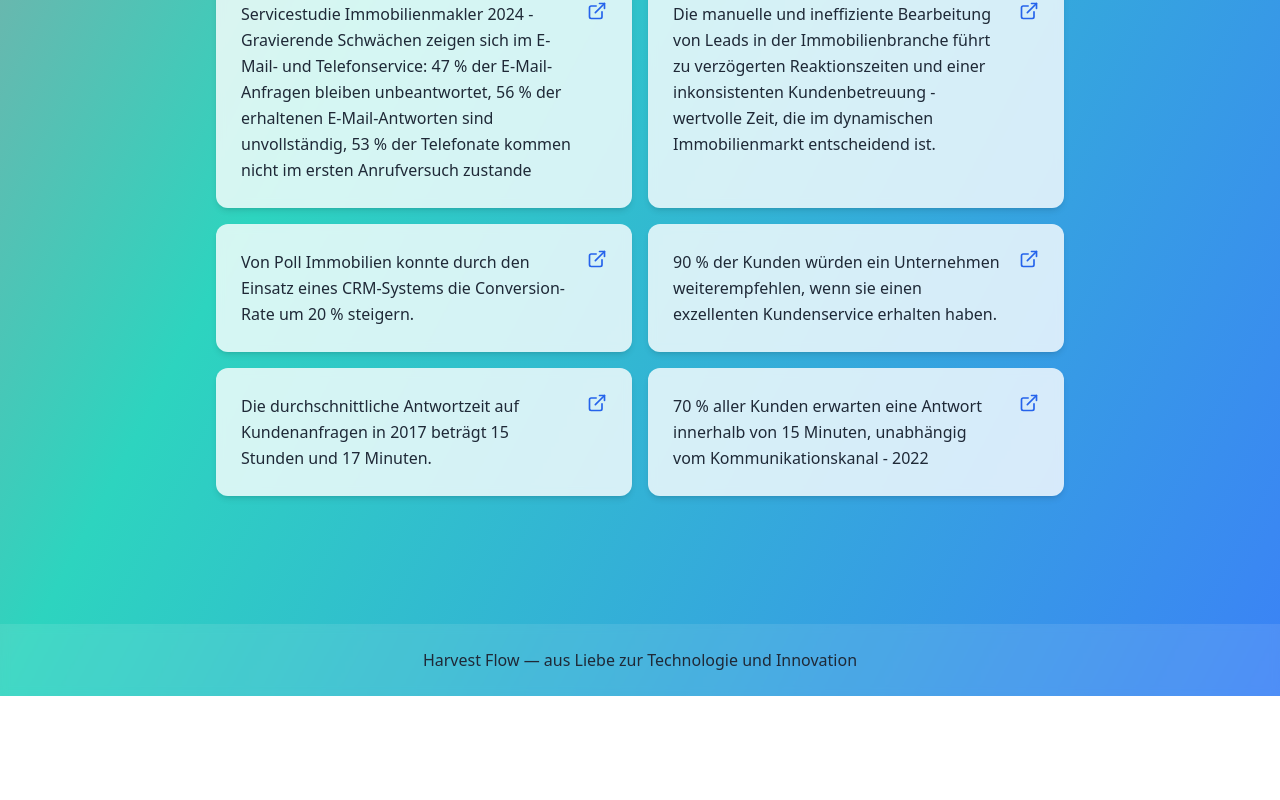
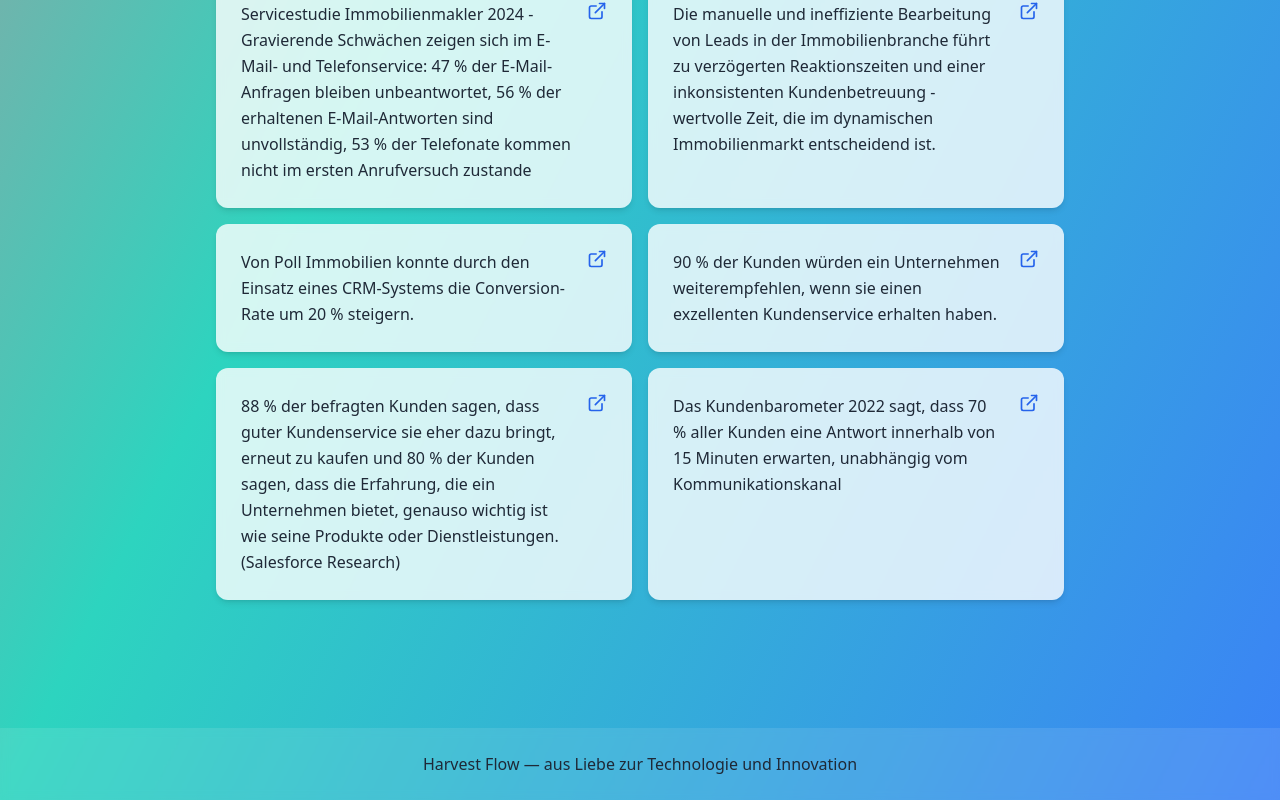
Before and after one commit to Tomeksy/leadFlow, a React (Vite) app: page / in a window 1280 px wide. Shown: the part 1742-2542 px from the top of the page. Before the commit the page ends 2438 px from the top, so only its background shows below. Built offline with nearby package versions, Linux system fonts and the light colour scheme.

Commit message:
Update sources

```diff
--- a/src/data/sources.ts
+++ b/src/data/sources.ts
@@ -16,11 +16,11 @@ export const sources = [
     url: "https://fastercapital.com/de/inhalt/Kundenzufriedenheit-im-Immobilienbereich--Die-Kraft-der-Kundenzufriedenheit-bei-Immobilien-Startups-freisetzen.html"
   },
   {
-    text: "Die durchschnittliche Antwortzeit auf Kundenanfragen in 2017 beträgt 15 Stunden und 17 Minuten.",
-    url: "https://www.superoffice.de/quellen/artikel/customer-service-study"
+    text: "88 % der befragten Kunden sagen, dass guter Kundenservice sie eher dazu bringt, erneut zu kaufen und 80 % der Kunden sagen, dass die Erfahrung, die ein Unternehmen bietet, genauso wichtig ist wie seine Produkte oder Dienstleistungen. (Salesforce Research)",
+    url: "https://blog.hubspot.com/service/customer-service-stats?"
   },
   {
-    text: "70 % aller Kunden erwarten eine Antwort innerhalb von 15 Minuten, unabhängig vom Kommunikationskanal - 2022",
+    text: "Das Kundenbarometer 2022 sagt, dass 70 % aller Kunden eine Antwort innerhalb von 15 Minuten erwarten, unabhängig vom Kommunikationskanal",
     url: "https://bolzhauser.de/insights/studie-kundenservice-barometer-2022/"
   }
 ];
```
